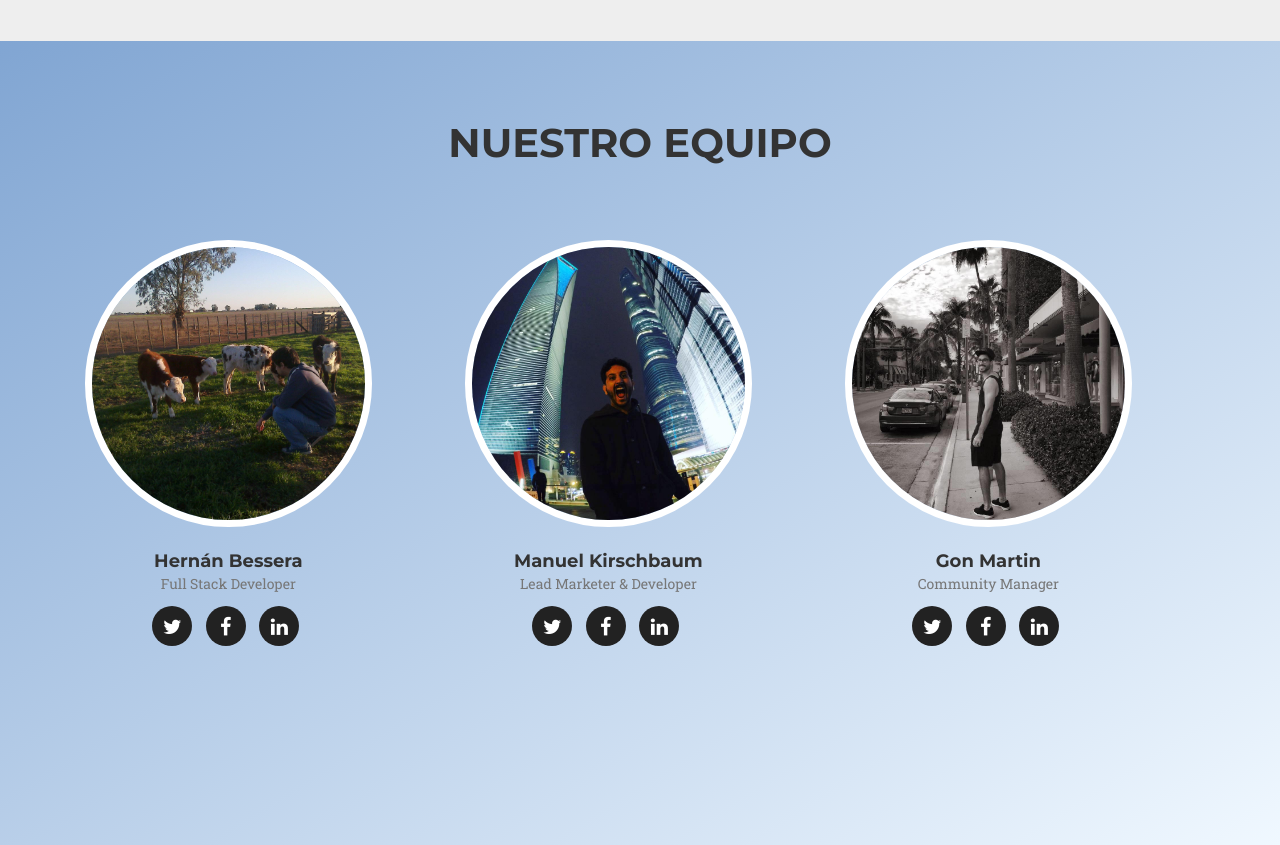
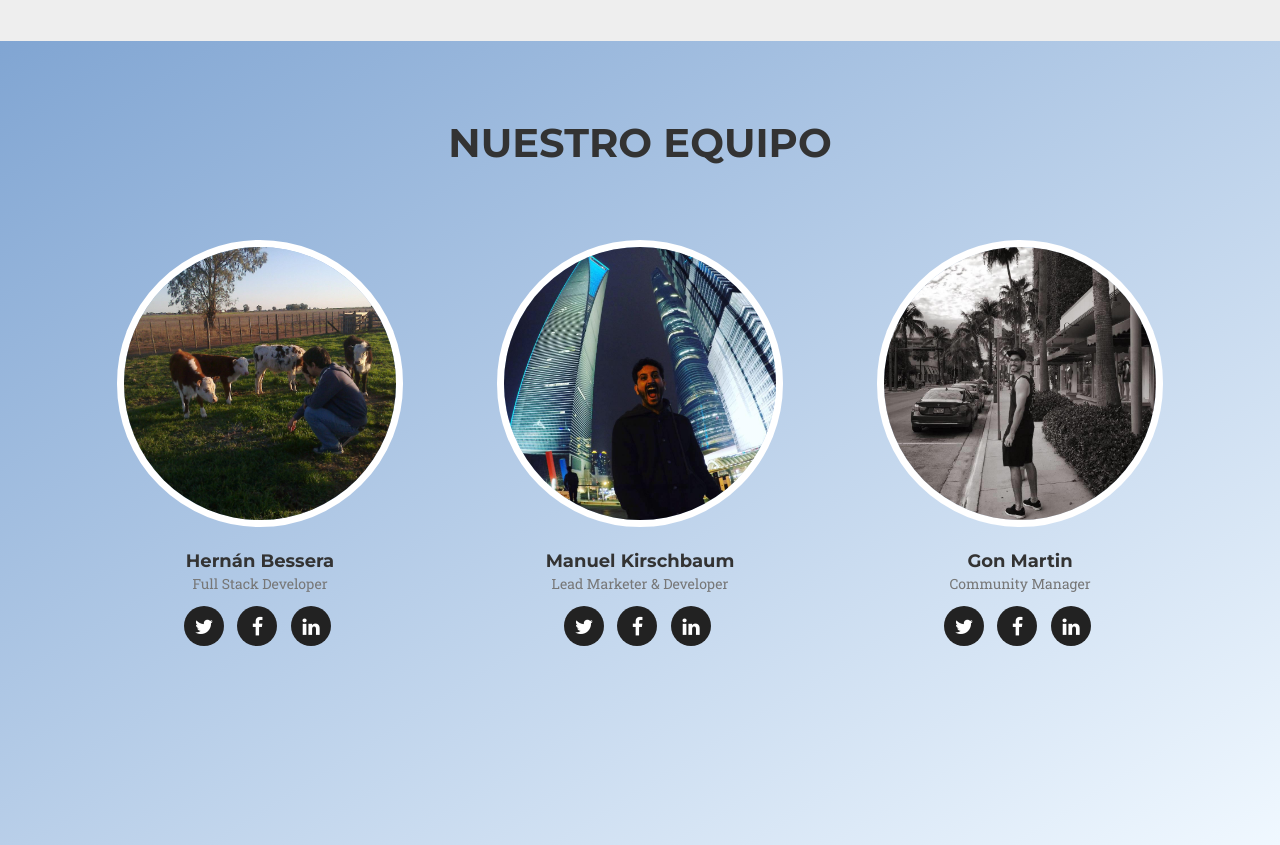
Before and after one commit to SocialProp/OurWeb, a PHP site: page / in a window 1280 px wide. Shown: the part 2971-3816 px from the top of the page. Run offline with PHP 8.4, Linux system fonts and the light colour scheme; some libraries are stand-ins or nearby versions; some web fonts are replaced.

Commit message:
cambio en col

```diff
--- a/index.php
+++ b/index.php
@@ -373,7 +373,7 @@
               <div class="col-lg-12">
                 <div class="col-sm-4 col-lg-4">
                   <div class="row">
-                    <div class="col-lg-10">
+                    <div class="col-lg-10 col-lg-offset-1">
                     <div class="team-member">
                         <img src="img/team/hernan2.jpg" class="img-responsive img-circle" alt="">
                         <h4>Hernán Bessera</h4>
@@ -392,7 +392,7 @@
             </div>
                 <div class="col-sm-4 col-lg-4">
                   <div class="row">
-                    <div class="col-lg-10">
+                    <div class="col-lg-10 col-lg-offset-1">
                     <div class="team-member">
                         <img src="img/team/manuel.jpg" class="img-responsive img-circle" alt="">
                         <h4>Manuel Kirschbaum</h4>
@@ -411,7 +411,7 @@
                 </div>
                 <div class="col-sm-4 col-lg-4">
                   <div class="row">
-                    <div class="col-lg-10">
+                    <div class="col-lg-10 col-lg-offset-1">
                     <div class="team-member">
                         <img src="img/team/gon.jpg" class="img-responsive img-circle" alt="">
                         <h4>Gon Martin</h4>
```
